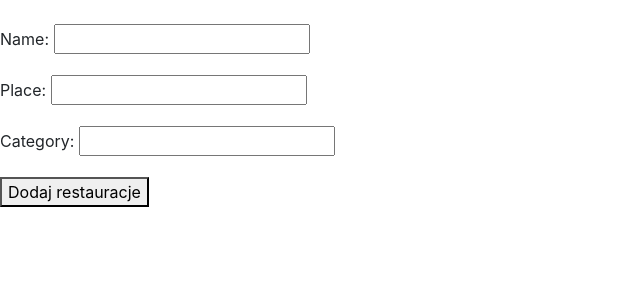
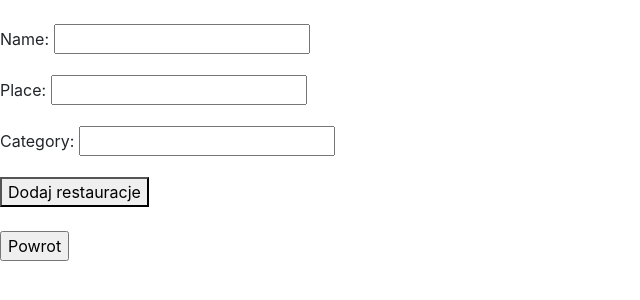
Before and after one commit to Kamyyyk/Food-delivery, a Django app: template templates/mysite/add_restaurant.html in a window 1280 px wide. Shown: the part 56-356 px from the top of the page, without its empty margins (0-640 px from the left). Run offline with Django 4.2, Linux system fonts and the light colour scheme; the template is opened without the code that fills it: values that come from a table or form of the project are taken from there, others are empty; the visitor is signed in with stand-in values (Sample User, id 1); parts of the project's set-up code (start-up, migrations or seed data) failed here and were passed over; some libraries are stand-ins or nearby versions.

Commit message:
Added buitton 'back'

```diff
--- a/templates/mysite/add_restaurant.html
+++ b/templates/mysite/add_restaurant.html
@@ -5,7 +5,10 @@
 <form method="POST" action="">
     {% csrf_token %}
     {{ form.as_p }}
-<button name="submit">Dodaj restauracje</button>
+    <button name="submit">Dodaj restauracje</button>
 </form>
     <br>
+    <form action="{% url 'mysite:home' %}">
+        <input type="submit" value="Powrot">
+    </form>
 {% endblock content %}
--- a/templates/mysite/edit_restaurant.html
+++ b/templates/mysite/edit_restaurant.html
@@ -5,7 +5,7 @@
         {{ form.as_p }}
     <button name="submit">Zapisz</button>
     </form>
-    <br>
+    <br>`
 
     <form action="{% url 'mysite:restaurants' %}">
         <input type="submit" value="Powrot">
```
